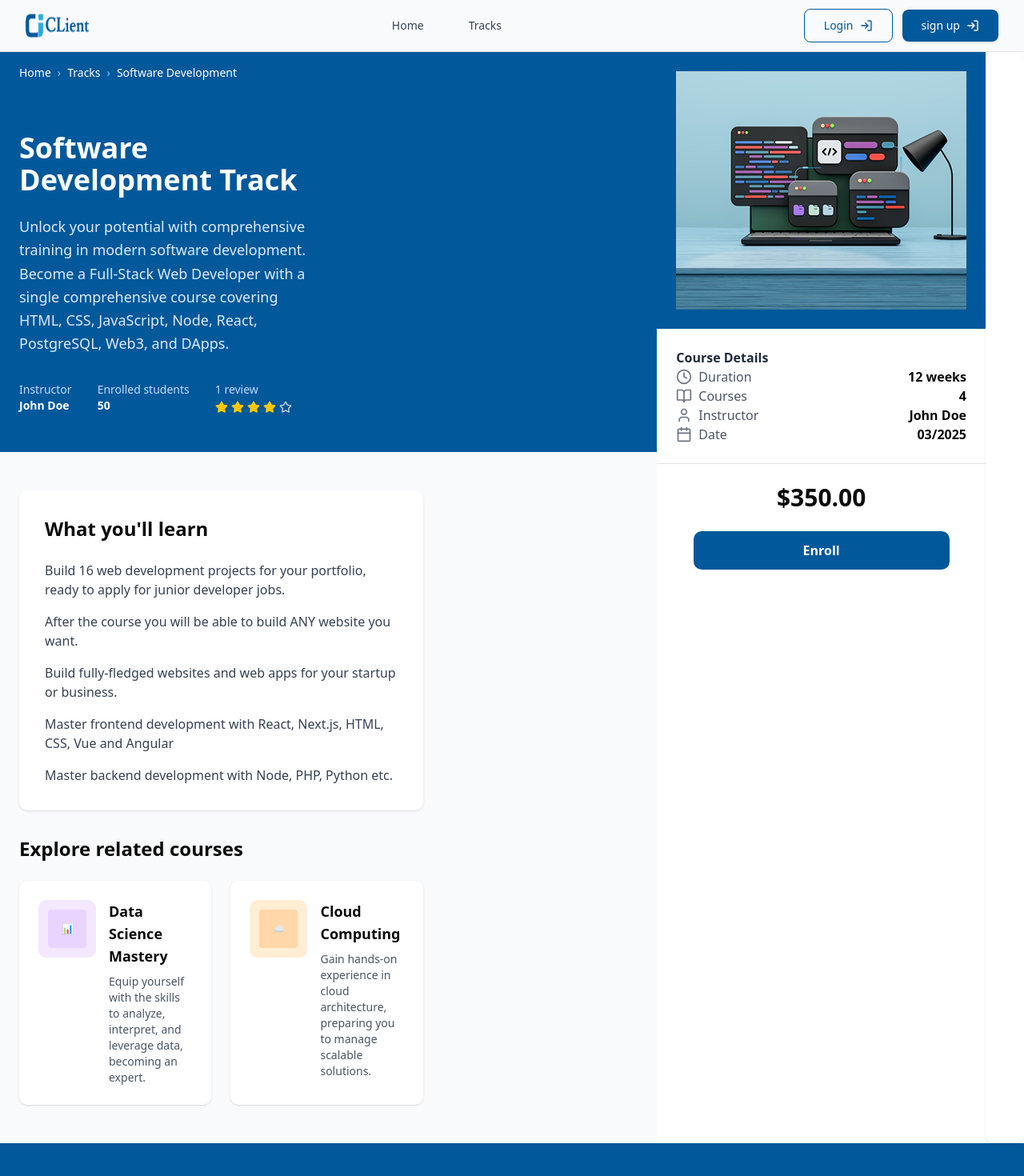
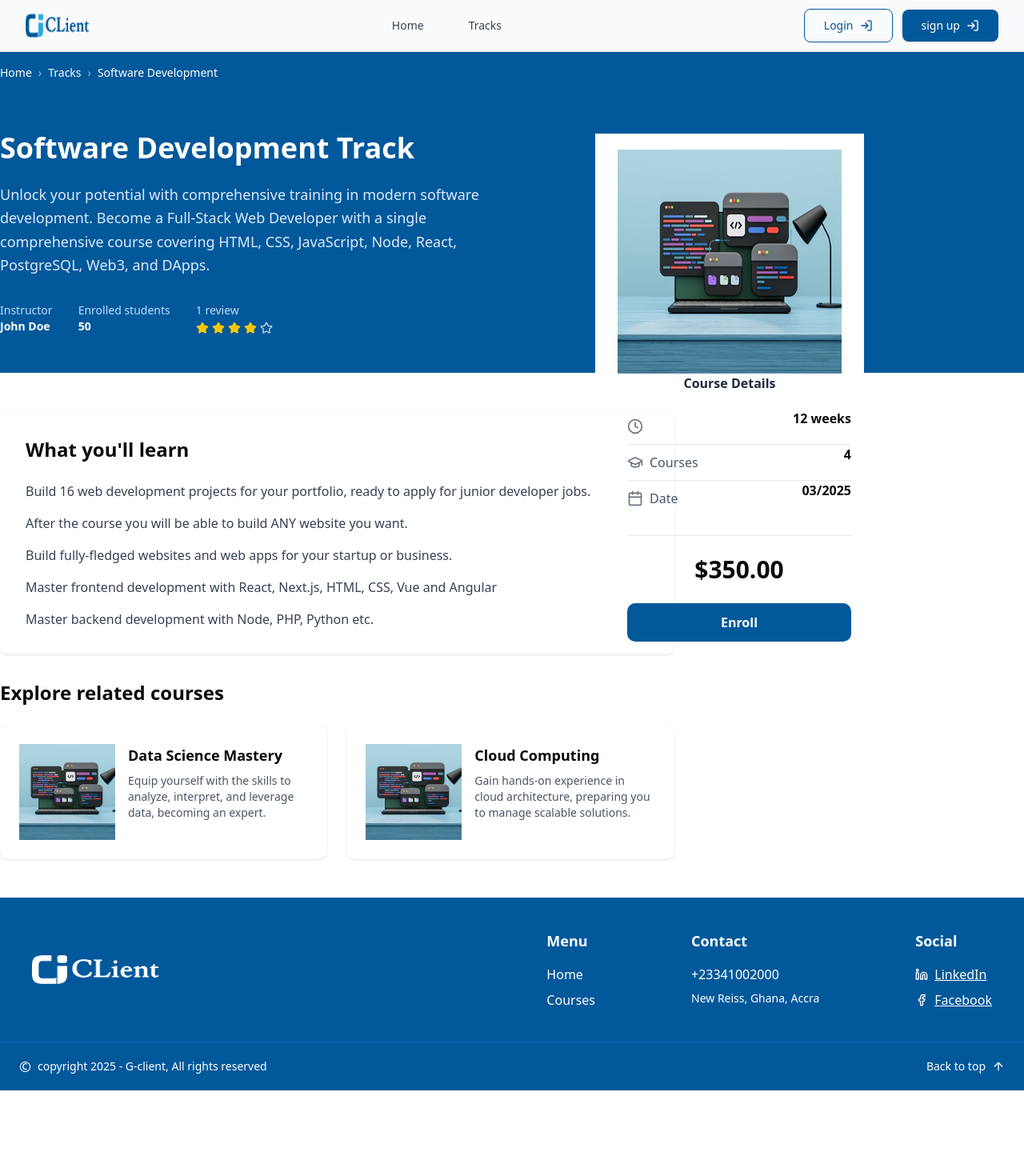
Before and after one commit to OhemaaCindy/learner-e-learning-application, a React (Vite) app: page /track/1 in a window 1280 px wide. Shown: the top 1470 px of the page at 80% size. After the commit the page ends 1363 px from the top, so only its background shows below. Built offline with nearby package versions, Linux system fonts and the light colour scheme.

Commit message:
styled the track details page

```diff
--- a/src/components/navbar.tsx
+++ b/src/components/navbar.tsx
@@ -126,7 +126,7 @@ const Navbar: React.FC = () => {
               <img src="/blue-arrow.png" alt="arrow" className="h-4 w-4" />
             </button>
             <button
-              className="w-full flex items-center justify-center space-x-2 bg-[#01589A] text-white hover:bg-[#015777] px-4 py-2.5 rounded-md text-sm font-medium transition-all duration-200 shadow-sm"
+              className="w-full flex items-center justify-center space-x-2 bg-[#01589A] text-white hover:bg-[#01589A] px-4 py-2.5 rounded-md text-sm font-medium transition-all duration-200 shadow-sm"
               onClick={handleRegister}
             >
               <span>sign up</span>
--- a/src/components/track-cards.tsx
+++ b/src/components/track-cards.tsx
@@ -1,4 +1,5 @@
 import { Monitor } from "lucide-react";
+import { useNavigate } from "react-router";
 
 export const CourseCard = ({
   icon: Icon,
@@ -41,7 +42,11 @@ export const CourseCard = ({
 
     return stars;
   };
+  const navigate = useNavigate();
 
+  const handleNavigation = () => {
+    navigate("/track/:id");
+  };
   return (
     <div className="bg-white rounded-lg shadow-md overflow-hidden">
       {/* Course Image/Icon Section */}
@@ -171,7 +176,10 @@ export const CourseCard = ({
         </div>
 
         {/* Preview Button */}
-        <button className="w-full bg-[#01589A] hover:bg-blue-400 cursor-pointer text-white py-3 px-4 rounded-md font-medium transition-colors duration-200">
+        <button
+          className="w-full bg-[#01589A] hover:bg-blue-400 cursor-pointer text-white py-3 px-4 rounded-md font-medium transition-colors duration-200"
+          onClick={handleNavigation}
+        >
           Preview course
         </button>
       </div>
--- a/src/pages/track-details-page.tsx
+++ b/src/pages/track-details-page.tsx
@@ -1,13 +1,12 @@
-import { Clock, BookOpen, User, Calendar, Star } from "lucide-react";
+import { Clock, Calendar, Star, GraduationCap } from "lucide-react";
 
 export const TrackDetailsPage = () => {
   return (
-    <div className="flex ">
-      <div className="flex-2">
-        <div className="bg-gray-50 ">
-          {/* Header Navigation */}
-          <div className="bg-[#01589A] text-white px-4 sm:px-6 py-3 sm:py-4">
-            <nav className="flex items-center space-x-2 text-xs sm:text-sm max-w-6xl mx-auto">
+    <div className="relative">
+      <div className="bg-[#01589A]">
+        <div className="max-w-7xl mx-auto">
+          <div className=" text-white py-3 sm:py-4   ">
+            <nav className="flex items-center space-x-2 text-xs sm:text-sm">
               <a href="/" className="hover:text-blue-200 truncate">
                 Home
               </a>
@@ -21,8 +20,8 @@ export const TrackDetailsPage = () => {
           </div>
 
           {/* Hero Section */}
-          <div className="bg-[#01589A] text-white">
-            <div className="max-w-6xl mx-auto px-4 sm:px-6 py-8 sm:py-12">
+          <div className=" text-white">
+            <div className=" py-8 sm:py-12">
               <div className="grid lg:grid-cols-2 gap-6 lg:gap-8 items-center">
                 <div>
                   <h1 className="text-2xl sm:text-3xl lg:text-4xl font-bold mb-4 sm:mb-6">
@@ -59,9 +58,14 @@ export const TrackDetailsPage = () => {
               </div>
             </div>
           </div>
+        </div>
+      </div>
+      <div className="flex-2 max-w-7xl mx-auto">
+        <div className="">
+          {/* Header Navigation */}
 
           {/* Main Content */}
-          <div className="max-w-6xl mx-auto px-4 sm:px-6 py-8 sm:py-12">
+          <div className=" py-8 sm:py-12">
             <div className="grid lg:grid-cols-3 gap-6 lg:gap-8">
               {/* Left Column - Course Content */}
               <div className="lg:col-span-2 order-2 lg:order-1">
@@ -101,13 +105,12 @@ export const TrackDetailsPage = () => {
                     {/* Data Science Course */}
                     <div className="bg-white rounded-lg shadow-sm p-4 sm:p-6 hover:shadow-md transition-shadow">
                       <div className="flex items-start space-x-3 sm:space-x-4">
-                        <div className="bg-purple-100 p-2 sm:p-3 rounded-lg flex-shrink-0">
-                          <div className="w-8 sm:w-12 h-8 sm:h-12 bg-purple-200 rounded flex items-center justify-center">
-                            <div className="text-purple-600 text-xs font-bold">
-                              📊
-                            </div>
-                          </div>
-                        </div>
+                        <img
+                          src="/track-image.png"
+                          alt="image"
+                          className="w-30 h-30 object-cover"
+                        />
+
                         <div className="flex-1 min-w-0">
                           <h3 className="font-bold text-base sm:text-lg mb-2">
                             Data Science Mastery
@@ -123,13 +126,11 @@ export const TrackDetailsPage = () => {
                     {/* Cloud Computing Course */}
                     <div className="bg-white rounded-lg shadow-sm p-4 sm:p-6 hover:shadow-md transition-shadow">
                       <div className="flex items-start space-x-3 sm:space-x-4">
-                        <div className="bg-orange-100 p-2 sm:p-3 rounded-lg flex-shrink-0">
-                          <div className="w-8 sm:w-12 h-8 sm:h-12 bg-orange-200 rounded flex items-center justify-center">
-                            <div className="text-orange-600 text-xs font-bold">
-                              ☁️
-                            </div>
-                          </div>
-                        </div>
+                        <img
+                          src="/track-image.png"
+                          alt="image"
+                          className="w-30 h-30 object-cover"
+                        />
                         <div className="flex-1 min-w-0">
                           <h3 className="font-bold text-base sm:text-lg mb-2">
                             Cloud Computing
@@ -148,65 +149,58 @@ export const TrackDetailsPage = () => {
           </div>
         </div>
       </div>
-      <div className="flex-1">
-        <div className=" p-6 bg-[#01589A]">
-          <img src="/track-image.png" alt="image" className="" />
-        </div>
-
-        <div className="text-start pl-6 mt-4 sm:mt-6">
-          <h3 className="font-semibold text-gray-800 text-sm sm:text-base">
+      <div className="absolute right-50 bottom-80">
+        <div className=" px-7 py-5 bg-white flex flex-col justify-center">
+          <img
+            src="/track-image.png"
+            alt="image"
+            className="w-70 h-70 object-cove"
+          />
+          <h3 className="font-semibold text-gray-800 text-sm sm:text-base text-center">
             Course Details
           </h3>
         </div>
-        <div className="flex items-center justify-between">
-          <div className="flex items-center space-x-2 pl-6">
+
+        <div className="w-70 flex flex-col ml-10 ">
+          <div className="flex items-center w-70 justify-between ">
             <Clock className="w-4 sm:w-5 h-4 sm:h-5 text-gray-500" />
-            <span className="text-gray-600 text-sm sm:text-base ">
-              Duration
-            </span>
-          </div>
-          <span className="font-semibold text-sm sm:text-base pr-6">
+
+            <span className="font-semibold text-sm sm:text-base mb-5">
               12 weeks
             </span>
           </div>
-        <div className="flex items-center justify-between pl-6">
+
+          <div className="flex items-center w-70 justify-between border-t">
             <div className="flex items-center space-x-2">
-            <BookOpen className="w-4 sm:w-5 h-4 sm:h-5 text-gray-500" />
-            <span className="text-gray-600 text-sm sm:text-base">Courses</span>
-          </div>
-          <span className="font-semibold text-sm sm:text-base pr-6">4</span>
-        </div>
-        <div className="flex items-center justify-between pl-6">
-          <div className="flex items-center space-x-2">
-            <User className="w-4 sm:w-5 h-4 sm:h-5 text-gray-500" />
+              <GraduationCap className="w-4 sm:w-5 h-4 sm:h-5 text-gray-500" />
               <span className="text-gray-600 text-sm sm:text-base">
-              Instructor
+                Courses
               </span>
             </div>
-          <span className="font-semibold text-sm sm:text-base pr-6">
-            John Doe
-          </span>
+            <span className="font-semibold text-sm sm:text-base mb-5">4</span>
           </div>
-        <div className="flex items-center justify-between pl-6">
+
+          <div className="flex items-center w-70 justify-between border-t">
             <div className="flex items-center space-x-2">
               <Calendar className="w-4 sm:w-5 h-4 sm:h-5 text-gray-500" />
               <span className="text-gray-600 text-sm sm:text-base">Date</span>
             </div>
-          <span className="font-semibold text-sm sm:text-base pr-6">
+            <span className="font-semibold text-sm sm:text-base mb-5">
               03/2025
             </span>
           </div>
+
           <div className="flex flex-col justify-center items-center border-t pt-4 sm:pt-6 mt-4 sm:mt-6">
             <div className="text-center mb-4 sm:mb-6">
-            <span className="text-2xl sm:text-3xl font-bold ">$350.00</span>
+              <span className="text-2xl sm:text-3xl font-semibold ">
+                $350.00
+              </span>
             </div>
-          <button className="w-80 bg-[#01589A] hover:bg-blue-300 text-white font-semibold py-2.5 sm:py-3 rounded-lg transition-colors text-sm sm:text-base cursor-pointer">
+            <button className="w-70 bg-[#01589A] hover:bg-blue-300 text-white font-semibold py-2.5 sm:py-3 rounded-lg transition-colors text-sm sm:text-base cursor-pointer">
               Enroll
             </button>
           </div>
         </div>
-      <div className="bg-white rounded-lg shadow-sm p-4 sm:p-6 lg:sticky lg:top-6">
-        <div className="space-y-3 sm:space-y-4"></div>
       </div>
     </div>
   );
--- a/src/pages/tracks-page.tsx
+++ b/src/pages/tracks-page.tsx
@@ -35,12 +35,12 @@ const TracksPage = () => {
     },
   ];
   return (
-    <>
-      <div className="bg-[#02589A] text-white p-10 flex justify-center">
+    <div className="bg-[#02589A]">
+      <div className=" max-w-7xl mx-auto  text-white p-10 flex justify-center ">
         <div className="font-bold text-lg">Tracks</div>
       </div>
       <div className="min-h-screen bg-gray-50 py-8">
-        <div className="max-w-7xl mx-auto px-4 sm:px-6 lg:px-8">
+        <div className="max-w-7xl mx-auto ">
           {/* Search Bar */}
           <div className="mb-8">
             <div className="relative max-w-md">
@@ -66,7 +66,7 @@ const TracksPage = () => {
           </div>
         </div>
       </div>
-    </>
+    </div>
   );
 };
 
```
Lines whose indentation alone changed are shown as unchanged.
